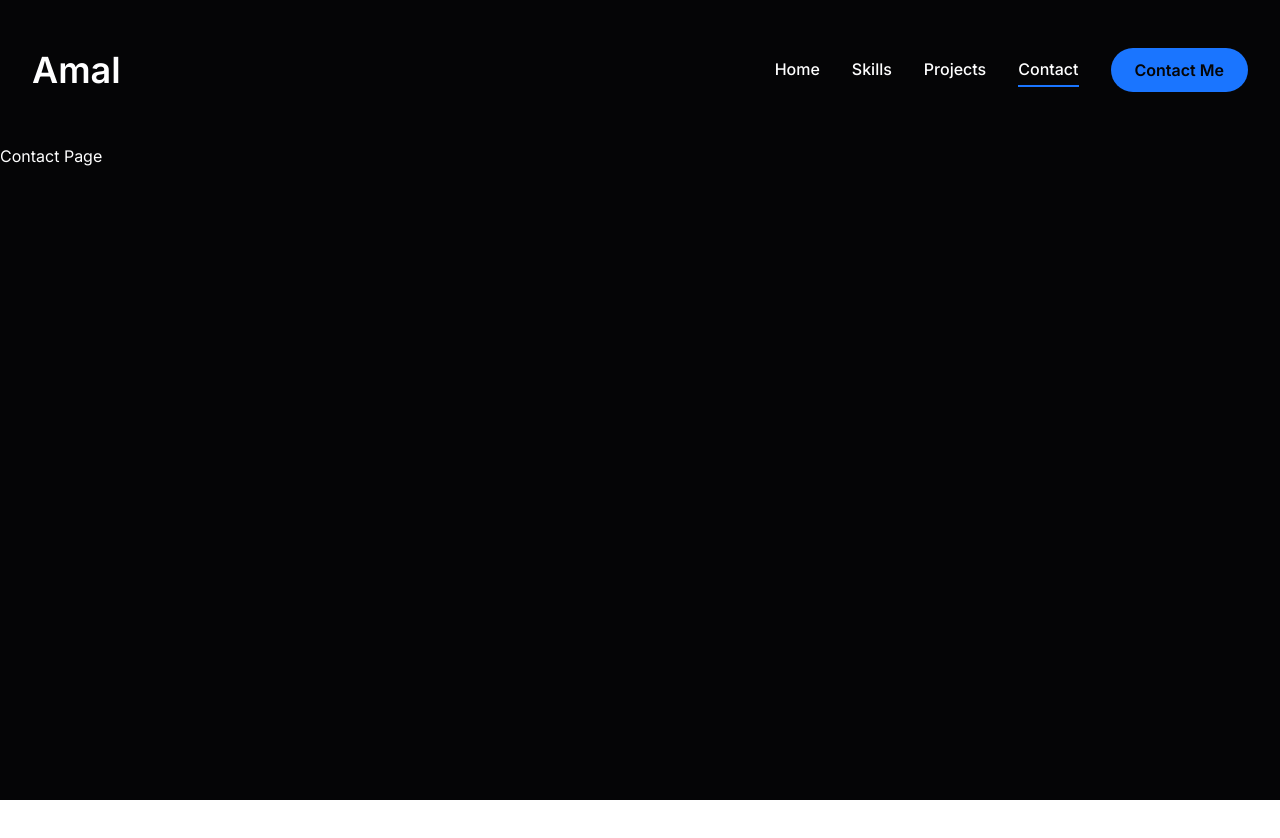
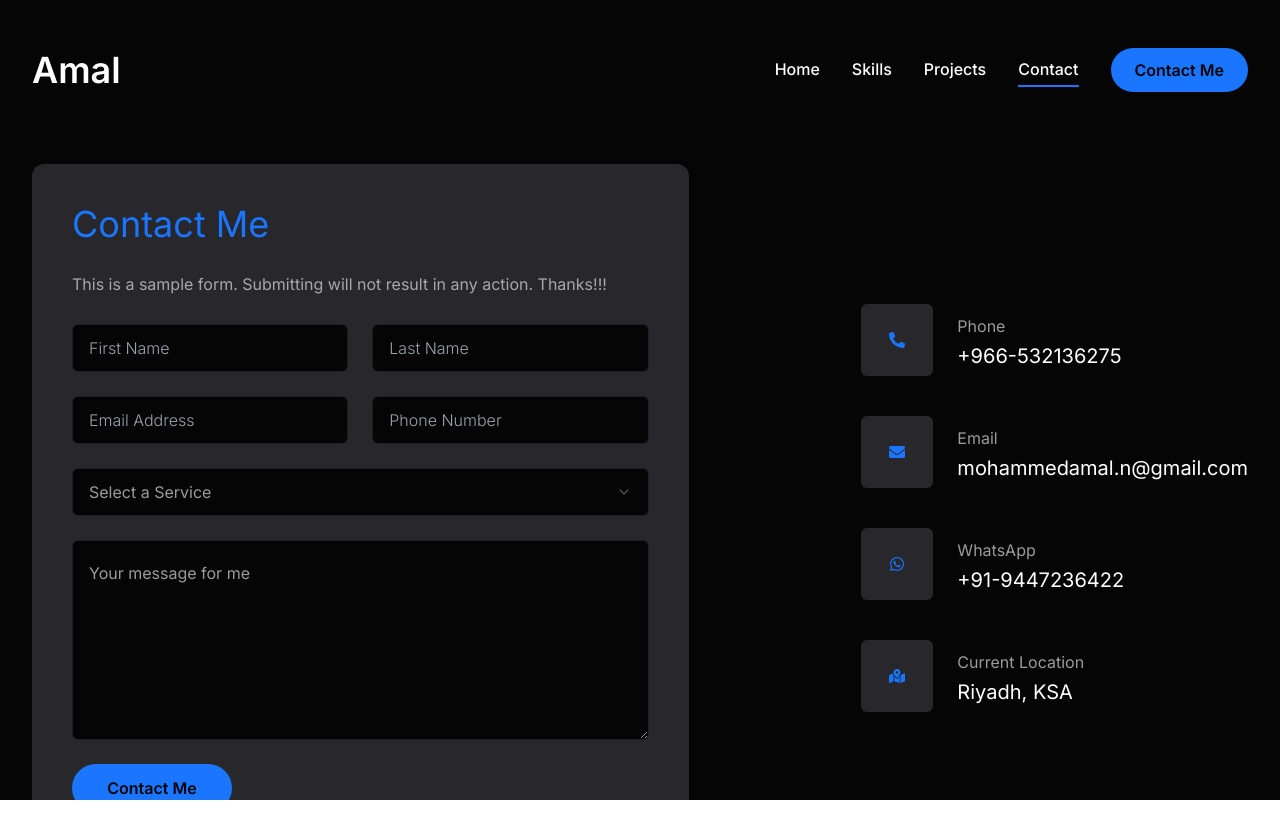
Before and after one commit to Amal474/portfolio-nextjs, a Next.js app: page /portfolio-nextjs/contact in a window 1280 px wide. Shown: the top 838 px of the page. Before the commit the page ends 800 px from the top, so only its background shows below. Built offline with nearby package versions, Linux system fonts and the light colour scheme.

Commit message:
contact page

```diff
--- a/app/contact/page.tsx
+++ b/app/contact/page.tsx
@@ -1,7 +1,114 @@
+"use client";
+
+import { Button } from "@/components/ui/button";
+import { Input } from "@/components/ui/input";
+import { Textarea } from "@/components/ui/textarea";
+
+import {
+  Select,
+  SelectContent,
+  SelectGroup,
+  SelectItem,
+  SelectLabel,
+  SelectTrigger,
+  SelectValue,
+} from "@/components/ui/select";
+
+import {
+  FaPhoneAlt,
+  FaEnvelope,
+  FaMapMarkedAlt,
+  FaWhatsapp,
+} from "react-icons/fa";
+
+import { motion } from "framer-motion";
+
+const info = [
+  {
+    icon: <FaPhoneAlt />,
+    title: "Phone",
+    description: "+966-532136275",
+  },
+  {
+    icon: <FaEnvelope />,
+    title: "Email",
+    description: "mohammedamal.n@gmail.com",
+  },
+  {
+    icon: <FaWhatsapp />,
+    title: "WhatsApp",
+    description: "+91-9447236422",
+  },
+  {
+    icon: <FaMapMarkedAlt />,
+    title: "Current Location",
+    description: "Riyadh, KSA",
+  },
+]
 
 export default function Contact() {
 
   return (
-    <div>Contact Page</div>
+    <motion.section initial={{ opacity: 0, scale: 0.5 }}
+                    animate={{ opacity: 1, scale: 1 }}
+                    transition={{ delay: 2.4, duration: 0.5 }}
+                    className="py-6">
+      <div className="container mx-auto">
+        <div className="flex flex-col xl:flex-row gap-[30px]">
+          <div className="xl:w-[54%] order-2 xl:order-none">
+            <form className="flex flex-col gap-6 p-10 bg-[#27272c] rounded-xl">
+              <h3 className="text-4xl text-accent">Contact Me</h3>
+              <p className="text-white/60">
+                This is a sample form. Submitting will not result in any action. Thanks!!!
+              </p>
+              <div className="grid grid-cols-1 md:grid-cols-2 gap-6">
+                <Input type="firstname" placeholder="First Name" />
+                <Input type="lastname" placeholder="Last Name" />
+                <Input type="email" placeholder="Email Address" />
+                <Input type="phone" placeholder="Phone Number" />
+              </div>
+              <Select>
+                <SelectTrigger className="w-full">
+                  <SelectValue placeholder="Select a Service" />
+                </SelectTrigger>
+                <SelectContent>
+                  <SelectGroup>
+                    <SelectLabel>Select a Service</SelectLabel>
+                    <SelectItem value="wds">Web Development</SelectItem>
+                    <SelectItem value="mad">Mobile Application Development</SelectItem>
+                    <SelectItem value="tdw">3D Website</SelectItem>
+                    <SelectItem value="ods">Odoo Development/ Support</SelectItem>
+                  </SelectGroup>
+                </SelectContent>
+              </Select>
+
+              <Textarea className="h-[200px]"
+                        placeholder="Your message for me" />
+              <Button size="md" className="max-w-40">
+                Contact Me
+              </Button>
+            </form>
+          </div>
+
+          <div className="flex-1 flex items-center xl:justify-end order-1 xl:order-none mb-8 xl:mb-0">
+            <ul className="flex flex-col gap-10">
+              {info.map((item, index) => {
+                return (
+                  <li key={index} className="flex items-center gap-6">
+                    <div className="w-[52px] h-[52px] xl:w-[72px] h-[72px] bg-[#27272c] text-accent rounded-md flex items-center justify-center">
+                      <div className="text-[2]">{item.icon}</div>
+                    </div>
+                    <div className="flex-1">
+                      <p className="text-white/60">{item.title}</p>
+                      <h3 className="text-xl">{item.description}</h3>
+                    </div>
+                  </li>
+                )
+              })}
+            </ul>
+          </div>
+        </div>
+      </div>
+    </motion.section>
   );
 }
--- a/app/page.tsx
+++ b/app/page.tsx
@@ -25,7 +25,9 @@
             </p>
             <div className="flex flex-col xl:flex-row items-center gap-8">
               <Button variant="outline" size="lg" className="uppercase flex items-center gap-2">
-                <span>Download CV</span>
+
+                <a href="/portfolio-nextjs/assets/CV_Mohammed_Amal_N_Software_Developer.pdf" download="CV_Mohammed_Amal_N_Software_Developer">Download CV</a>
+                {/* <span>Download CV</span> */}
                 <FileDownIcon className="text-xl" />
               </Button>
               <div className="mb-8 xl:mb-0">
--- a/components/Photo.tsx
+++ b/components/Photo.tsx
@@ -7,12 +7,9 @@
 
   return (
     <div className="w-full h-full relative">
-      <motion.div animate={{
-                    scale: [1, 0.5, 1, 1.5, 2, 1.5, 1],
-                    rotate: [0, 0, 72, 144, 216, 288, 360],
-                    transition: {delay: 2, duration: 2,}
-                  }}
-      >
+      <motion.div initial={{ opacity: 0, scale: 0.5 }}
+                  animate={{ opacity: 1, scale: 1 }}
+                  transition={{ delay: 2.4, duration: 0.5 }}>
         <div className="w-[250px] h-[250px] xl:w-[450px] xl:h-[450px] mix-blend-lighten absolute">
           <Image src="/portfolio-nextjs/assets/dp.png"
                  priority
--- a/components/Technologies.tsx
+++ b/components/Technologies.tsx
@@ -38,9 +38,8 @@
             return (
               <div key={index}
                   className="flex-1 flex flex-col justify-center gap-6 group">
-                <motion.div whileHover={{ scaleX: 1.1 }}
-                      whileTap={{scaleX: 0.8 }}
-                      className="grid grid-cols-1 md-grid-cols-2 gap-[60px]">
+                <motion.div whileTap={{scaleX: 0.8 }}
+                            className="grid grid-cols-1 md-grid-cols-2 gap-[60px]">
                   <div className="w-full flex justify-between items-center">
                     <div className="text-5xl font-extrabold text-outline tex-transparent group-hover:text-outline-hover
                     transition-all duration-500">
--- a/components/ui/input.tsx
+++ b/components/ui/input.tsx
@@ -11,7 +11,7 @@
       <input
         type={type}
         className={cn(
-          "flex h-10 w-full rounded-md border border-slate-200 bg-white px-3 py-2 text-sm ring-offset-white file:border-0 file:bg-transparent file:text-sm file:font-medium placeholder:text-slate-500 focus-visible:outline-none focus-visible:ring-2 focus-visible:ring-slate-950 focus-visible:ring-offset-2 disabled:cursor-not-allowed disabled:opacity-50 dark:border-slate-800 dark:bg-slate-950 dark:ring-offset-slate-950 dark:placeholder:text-slate-400 dark:focus-visible:ring-slate-300",
+          "flex h-[48px] rounded-md border border-white/10 focus:border-accent font-light bg-primary px-4 py-5 text-base placeholder: text-white/60 outline-none",
           className
         )}
         ref={ref}
--- a/components/ui/select.tsx
+++ b/components/ui/select.tsx
@@ -19,7 +19,7 @@
   <SelectPrimitive.Trigger
     ref={ref}
     className={cn(
-      "flex h-10 w-full items-center justify-between rounded-md border border-slate-200 bg-white px-3 py-2 text-sm ring-offset-white placeholder:text-slate-500 focus:outline-none focus:ring-2 focus:ring-slate-950 focus:ring-offset-2 disabled:cursor-not-allowed disabled:opacity-50 [&>span]:line-clamp-1 dark:border-slate-800 dark:bg-slate-950 dark:ring-offset-slate-950 dark:placeholder:text-slate-400 dark:focus:ring-slate-300",
+      "flex h-[48px] w-full items-center justify-between rounded-md border border-white/10 bg-primary px-4 py-5 text-base text-white/60 placeholder:text-white/10 focus:border-accent outline-none",
       className
     )}
     {...props}
@@ -75,7 +75,7 @@
     <SelectPrimitive.Content
       ref={ref}
       className={cn(
-        "relative z-50 max-h-96 min-w-[8rem] overflow-hidden rounded-md border border-slate-200 bg-white text-slate-950 shadow-md data-[state=open]:animate-in data-[state=closed]:animate-out data-[state=closed]:fade-out-0 data-[state=open]:fade-in-0 data-[state=closed]:zoom-out-95 data-[state=open]:zoom-in-95 data-[side=bottom]:slide-in-from-top-2 data-[side=left]:slide-in-from-right-2 data-[side=right]:slide-in-from-left-2 data-[side=top]:slide-in-from-bottom-2 dark:border-slate-800 dark:bg-slate-950 dark:text-slate-50",
+        "relative z-50 max-h-96 min-w-[8rem] overflow-hidden rounded-md border border-white/10 bg-primary text-white shadow-md data-[state=open]:animate-in data-[state=closed]:animate-out data-[state=closed]:fade-out-0 data-[state=open]:fade-in-0 data-[state=closed]:zoom-out-95 data-[state=open]:zoom-in-95 data-[side=bottom]:slide-in-from-top-2 data-[side=left]:slide-in-from-right-2 data-[side=right]:slide-in-from-left-2 data-[side=top]:slide-in-from-bottom-2 dark:border-slate-800 dark:bg-slate-950 dark:text-slate-50",
         position === "popper" &&
           "data-[side=bottom]:translate-y-1 data-[side=left]:-translate-x-1 data-[side=right]:translate-x-1 data-[side=top]:-translate-y-1",
         className
@@ -118,7 +118,7 @@
   <SelectPrimitive.Item
     ref={ref}
     className={cn(
-      "relative flex w-full cursor-default select-none items-center rounded-sm py-1.5 pl-8 pr-2 text-sm outline-none focus:bg-slate-100 focus:text-slate-900 data-[disabled]:pointer-events-none data-[disabled]:opacity-50 dark:focus:bg-slate-800 dark:focus:text-slate-50",
+      "relative flex w-full cursor-default select-none items-center rounded-sm py-1.5 pl-8 pr-2 text-sm outline-none focus:bg-accent focus:text-primary data-[disabled]:pointer-events-none data-[disabled]:opacity-50 dark:focus:bg-slate-800 dark:focus:text-slate-50",
       className
     )}
     {...props}
--- a/components/ui/textarea.tsx
+++ b/components/ui/textarea.tsx
@@ -10,7 +10,7 @@
     return (
       <textarea
         className={cn(
-          "flex min-h-[80px] w-full rounded-md border border-slate-200 bg-white px-3 py-2 text-sm ring-offset-white placeholder:text-slate-500 focus-visible:outline-none focus-visible:ring-2 focus-visible:ring-slate-950 focus-visible:ring-offset-2 disabled:cursor-not-allowed disabled:opacity-50 dark:border-slate-800 dark:bg-slate-950 dark:ring-offset-slate-950 dark:placeholder:text-slate-400 dark:focus-visible:ring-slate-300",
+          "flex min-h-[80px] w-full rounded-md border border-white/10 bg-primary px-4 py-5 text-base placeholder:text-white/60 focus-visible:outline-none focus-visible:ring-1 focus-visible:ring-accent focus-visible:ring-offset-0 disabled:cusrsor-not-allowed disabled:opacity-50",
           className
         )}
         ref={ref}
```
Also changed, not shown: 1 other file (tests, documents, lock files or other folders).
